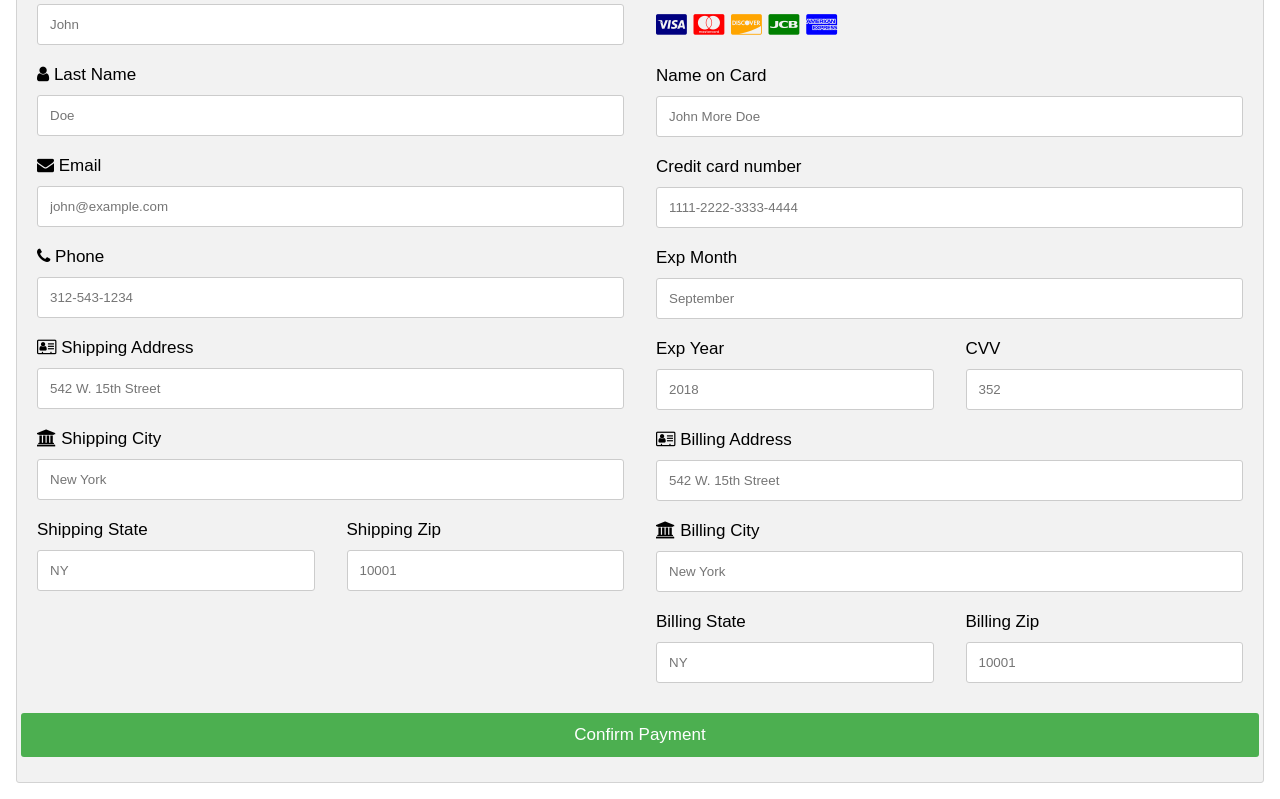
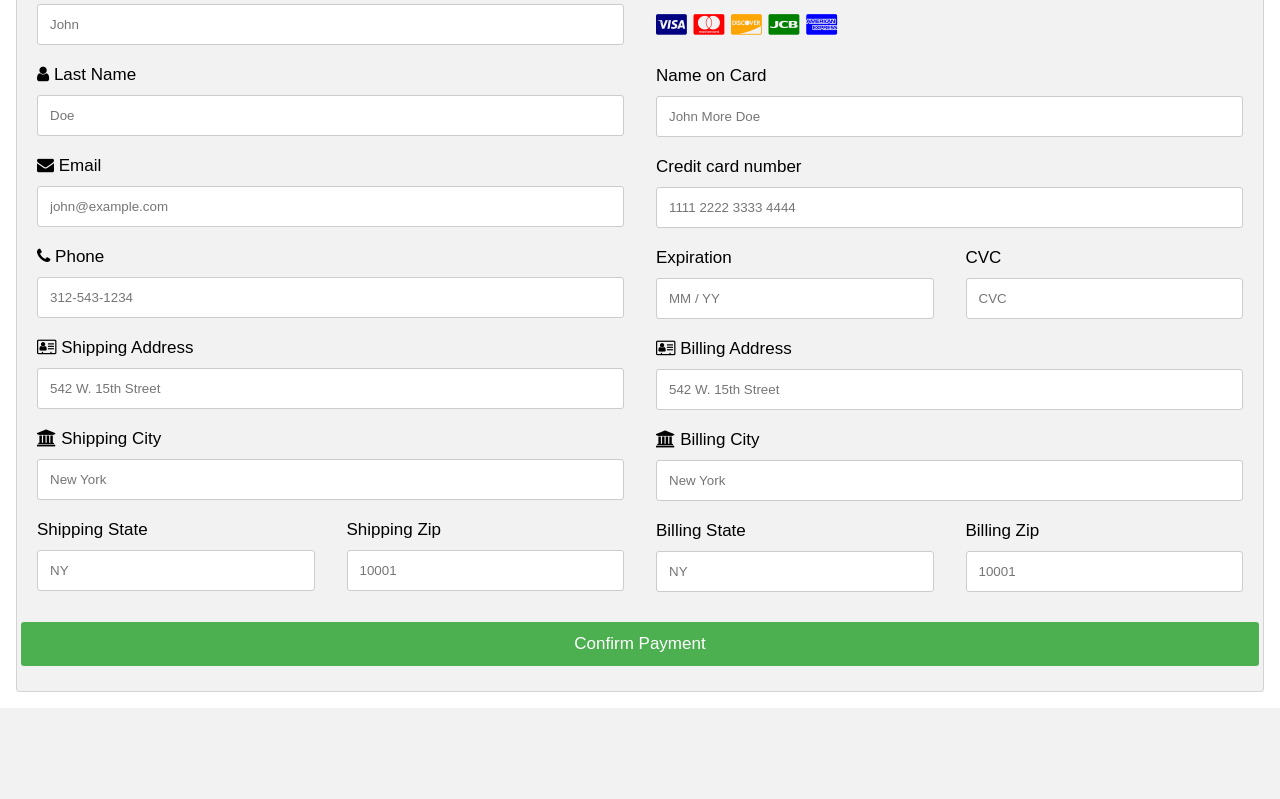
Before and after one commit to jiaxing-commits/saas-backend-with-cloud-apis, a Django app: template tshirt_shop/transaction/templates/transaction/card_fillout.html in a window 1280 px wide. Shown: the part 365-1164 px from the top of the page. After the commit the page ends 1073 px from the top, so only its background shows below. Run offline with Django 3.2, Linux system fonts and the light colour scheme; the template is opened without the code that fills it, so the values that code supplies are empty; parts of the project's set-up code (start-up, migrations or seed data) failed here and were passed over; some libraries are stand-ins or nearby versions.

Commit message:
fixing card fillout form's inputs

```diff
--- a/tshirt_shop/transaction/static/css/card_fillout.css
+++ b/tshirt_shop/transaction/static/css/card_fillout.css
@@ -44,7 +44,7 @@ body {
     border-radius: 3px;
   }
 
-  input[type=text] {
+  input{
     width: 100%;
     margin-bottom: 20px;
     padding: 12px;
--- /dev/null
+++ b/tshirt_shop/transaction/static/js/card_fillout.js
@@ -0,0 +1,7 @@
+$(function () {
+    $('.cc-number').formatCardNumber();
+    $('.cc-expires').formatCardExpiry();
+    $('.cc-cvc').formatCardCVC();
+    $('#phone').inputmask({"mask": "999-999-9999"})
+
+});
--- a/tshirt_shop/transaction/templates/transaction/card_fillout.html
+++ b/tshirt_shop/transaction/templates/transaction/card_fillout.html
@@ -7,6 +7,10 @@
 <meta name="viewport" content="width=device-width, initial-scale=1">
 <link rel="stylesheet" href="https://cdnjs.cloudflare.com/ajax/libs/font-awesome/4.7.0/css/font-awesome.min.css">
 <link rel="stylesheet" href="{% static 'css/card_fillout.css' %}">
+<script src="https://ajax.googleapis.com/ajax/libs/jquery/2.1.3/jquery.min.js"></script>
+<script src="https://cdnjs.cloudflare.com/ajax/libs/jquery.payment/1.0.1/jquery.payment.min.js" ></script>
+<script type='text/javascript' src="https://cdnjs.cloudflare.com/ajax/libs/jquery.inputmask/5.0.5/jquery.inputmask.min.js"></script>
+<script src="{% static 'js/card_fillout.js' %}"></script>
 <body>
 <div class="row">
     <div class="col-75">
@@ -42,7 +46,7 @@
               <label for="email"><i class="fa fa-envelope"></i> Email</label>
               <input type="text" id="email" name="email" placeholder="john@example.com" required>
               <label for="phone"><i class="fa fa-phone"></i> Phone</label>
-              <input type="text" id="phone" name="phone" placeholder="312-543-1234" required>
+              <input type="tel" id="phone" name="phone" pattern="\d*" placeholder="312-543-1234" required>
               <label for="adr"><i class="fa fa-address-card-o"></i> Shipping Address</label>
               <input type="text" id="adr" name="address" placeholder="542 W. 15th Street" required>
               <label for="city"><i class="fa fa-institution"></i> Shipping City</label>
@@ -73,20 +77,19 @@
               <label for="cname">Name on Card</label>
               <input type="text" id="cname" name="cardname" placeholder="John More Doe" required>
               <label for="ccnum">Credit card number</label>
-              <input type="text" id="ccnum" name="cardnumber" placeholder="1111-2222-3333-4444" required>
-              <label for="expmonth">Exp Month</label>
-              <input type="text" id="expmonth" name="expmonth" placeholder="September" required>
+              <input type="tel" id="ccnum" name="cardnumber" class="cc-number" maxlength="19" name="credit-number" pattern="\d*" placeholder="1111 2222 3333 4444" required />
 
               <div class="row">
                 <div class="col-50">
-                  <label for="expyear">Exp Year</label>
-                  <input type="text" id="expyear" name="expyear" placeholder="2018" required>
+                  <label for="expire">Expiration</label>
+                <input class="cc-expires" maxlength="7" name="credit-expires" pattern="\d*" placeholder="MM / YY" type="tel" required/>
                 </div>
                 <div class="col-50">
-                  <label for="cvv">CVV</label>
-                  <input type="text" id="cvv" name="cvv" placeholder="352" required>
+                  <label for="cvv">CVC</label>
+                  <input class="cc-cvc" maxlength="4" name="credit-cvc" pattern="\d*" placeholder="CVC" type="tel" required/>
                 </div>
               </div>
+
               <label for="adr"><i class="fa fa-address-card-o"></i> Billing Address</label>
               <input type="text" id="adr" name="address" placeholder="542 W. 15th Street" required>
               <label for="city"><i class="fa fa-institution"></i> Billing City</label>
```
Also changed, not shown: tshirt_shop/transaction/views.py (+7 -1 lines), tshirt_shop/db.sqlite3.
